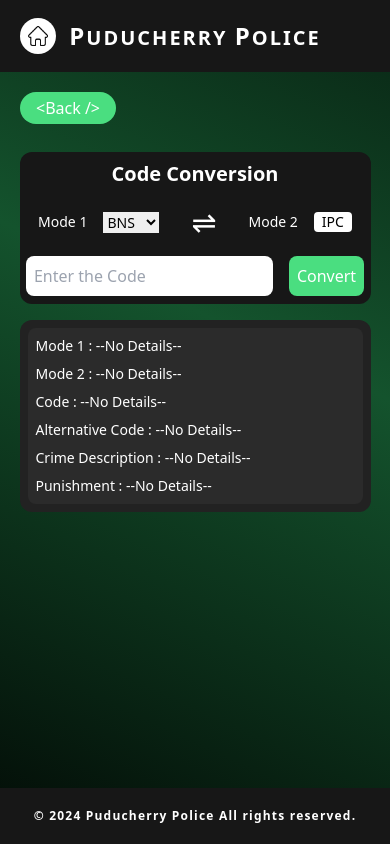
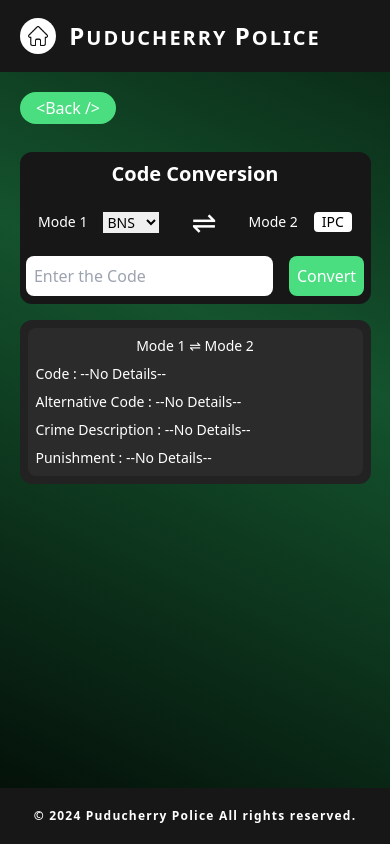
Before and after one commit to Shefaoudeen/Police_ChatBot, a React (Vite) app: page /conversion in a window 390 px wide. Built offline with nearby package versions, Linux system fonts and the light colour scheme.

Commit message:
mobile responsive

```diff
--- a/src/Pages/Conversion.jsx
+++ b/src/Pages/Conversion.jsx
@@ -146,9 +146,14 @@
             {submitted ? (
               responses?.map((ele, index) =>
                 ele?.result?.responses?.map((subele) => (
-                  <div className="bg-[#2b2b2b] p-2 flex flex-col gap-2 rounded-lg">
-                    <h1>Mode 1 : {modes[ele?.mode1 - 1]}</h1>
-                    <h1>Mode 2 : {modes[ele?.mode2 - 1]}</h1>
+                  <div
+                    className={`p-2 flex flex-col gap-2 rounded-lg ${
+                      subele?.color === null ? "bg-[#5a5757]" : "bg-red-500"
+                    }`}
+                  >
+                    <h1 className="text-center">
+                      {modes[ele?.mode1 - 1]} ⇌ {modes[ele?.mode2 - 1]}
+                    </h1>
                     <h1>
                       Code :{" "}
                       {ele?.type == 1
@@ -190,8 +195,7 @@
               )
             ) : (
               <div className="bg-[#2b2b2b] p-2 flex flex-col gap-2 rounded-lg">
-                <h1>Mode 1 : --No Details--</h1>
-                <h1>Mode 2 : --No Details--</h1>
+                <h1 className="text-center">Mode 1 ⇌ Mode 2</h1>
                 <h1>Code : --No Details--</h1>
                 <h1>Alternative Code : --No Details--</h1>
                 <h1>Crime Description : --No Details--</h1>
```
